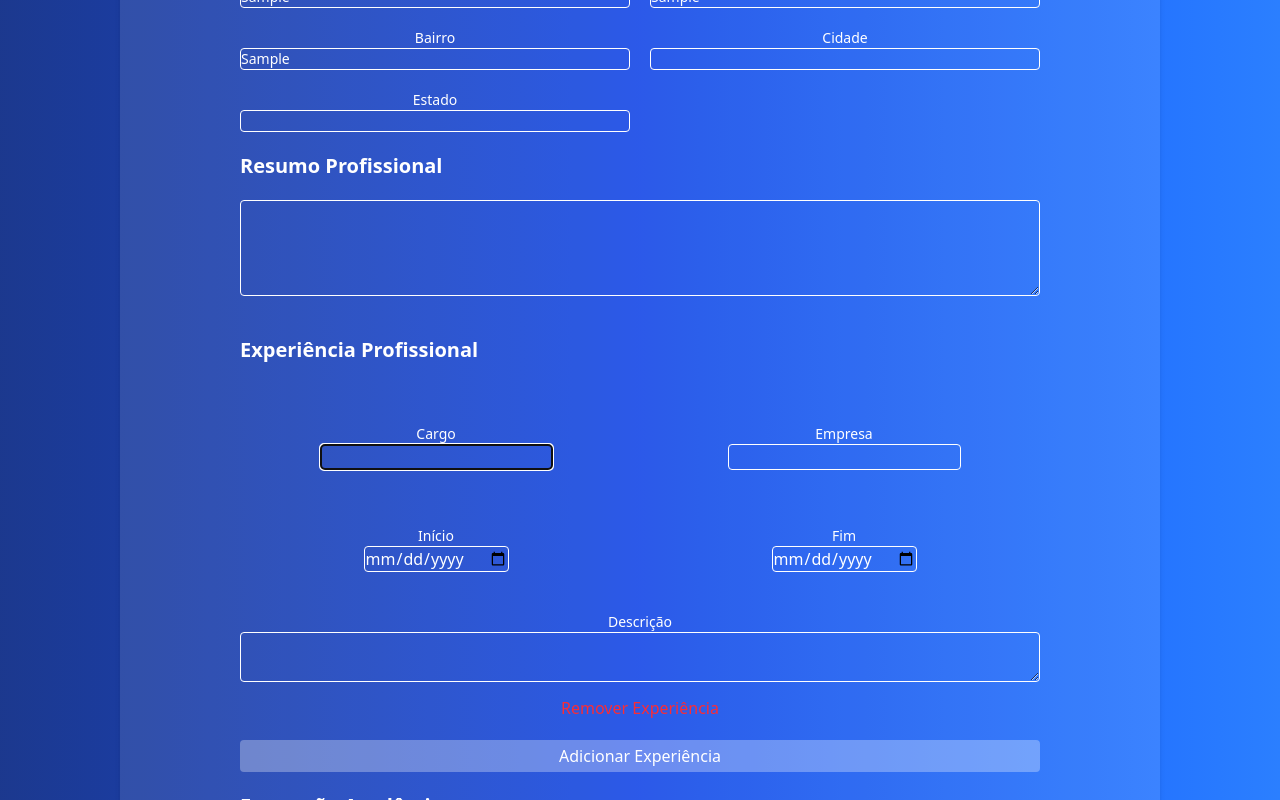
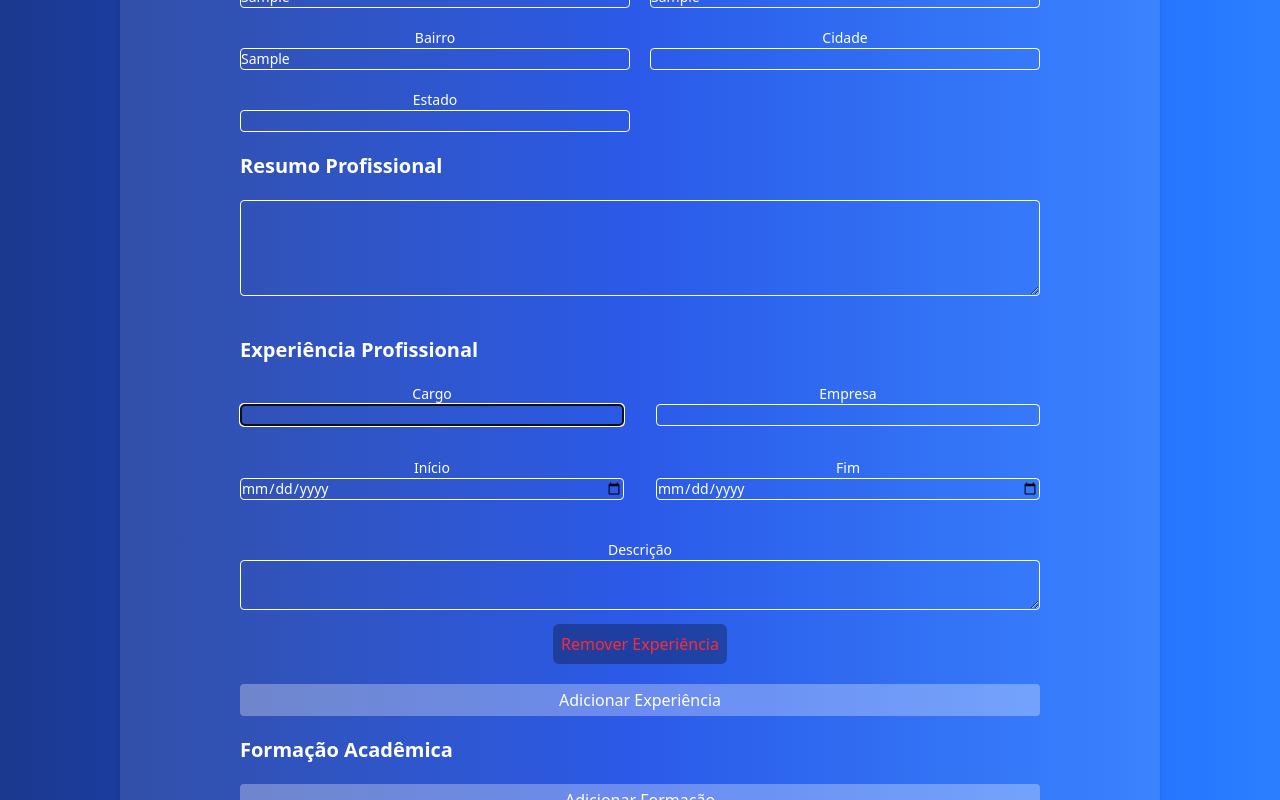
Before and after one commit to ReichertDouglas/ProjetoWEB-01, a React (Vite) app in the folder frontend/: page /criar-curriculo in a window 1280 px wide. Both pictures are taken after typing "Sample", "name@example.com", "Sample", "Sample", "Sample", "Sample" into the empty fields and a click on the button "Adicionar Experiência". Shown: the part 476-1276 px from the top of the page. Built offline with nearby package versions, Linux system fonts and the light colour scheme.

Commit message:
Forms fix

```diff
--- a/frontend/src/pages/formularioCurriculoPage.tsx
+++ b/frontend/src/pages/formularioCurriculoPage.tsx
@@ -194,38 +194,38 @@ export default function GerenciarCurriculoPage() {
         <h2 className="text-xl font-bold">Experiência Profissional</h2>
         {experienciaFields.map((item, index) => (
           <div key={item.id} className="text-center">
-            <div className="grid grid-cols-1 md:grid-cols-2 gap-4">
+            <div className="grid grid-cols-1 md:grid-cols-2 text-sm gap-8">
               <div>
-                <p className="text-sm mt-10"> Cargo </p>
+                <p> Cargo </p>
                 <input
                   {...register(`experiencias.${index}.cargo`)}
-                  className="border-1 rounded"
+                  className="border-1 rounded w-full"
                 />
               </div>
 
               <div>
-                <p className="text-sm mt-10"> Empresa </p>
+                <p> Empresa </p>
                 <input
                   {...register(`experiencias.${index}.empresa`)}
-                  className="border-1 rounded"
+                  className="border-1 rounded w-full"
                 />
               </div>
 
               <div>
-                <p className="text-sm mt-10"> Início </p>
+                <p> Início </p>
                 <input
                   type="date"
                   {...register(`experiencias.${index}.inicio`)}
-                  className="border-1 rounded"
+                  className="border-1 rounded w-full"
                 />
               </div>
 
               <div>
-                <p className="text-sm mt-10"> Fim </p>
+                <p> Fim </p>
                 <input
                   type="date"
                   {...register(`experiencias.${index}.fim`)}
-                  className="border-1 rounded"
+                  className="border-1 rounded w-full"
                 />
               </div>
             </div>
@@ -241,7 +241,7 @@ export default function GerenciarCurriculoPage() {
             <button
               type="button"
               onClick={() => removeExperiencia(index)}
-              className="text-red-500 mt-2"
+              className="text-red-500 mt-2 bg-black/30 p-2 rounded-md"
             >
               Remover Experiência
             </button>
@@ -265,36 +265,35 @@ export default function GerenciarCurriculoPage() {
 
         <h2 className="text-xl font-bold">Formação Acadêmica</h2>
         {formacaoFields.map((item, index) => (
-          <div
-            key={item.id}
-            className="grid grid-cols-1 md:grid-cols-3 gap-4 text-center"
-          >
+          <div key={item.id} className="text-center text-sm">
+            <div className="grid grid-cols-1 md:grid-cols-3 gap-8 text-center text-sm">
               <div>
-              <p className="text-sm mt-10"> Curso </p>
+                <p> Curso </p>
                 <input
                   {...register(`formacoes.${index}.curso`)}
                 className="border-1 rounded"
                 />
               </div>
               <div>
-              <p className="text-sm mt-10"> Instituição </p>
+                <p> Instituição </p>
                 <input
                   {...register(`formacoes.${index}.instituicao`)}
                 className="border-1 rounded"
                 />
               </div>
               <div>
-              <p className="text-sm mt-10"> Ano de Conclusão </p>
+                <p> Ano de Conclusão </p>
                 <input
                   type="text"
                   {...register(`formacoes.${index}.anoConclusao`)}
                 className="border-1 rounded"
                 />
               </div>
+            </div>
             <button
               type="button"
               onClick={() => removeFormacao(index)}
-              className="text-red-500"
+              className="text-red-500 mt-4 bg-black/30 p-2 rounded-md"
             >
               Remover Formação
             </button>
@@ -314,32 +313,34 @@ export default function GerenciarCurriculoPage() {
         {idiomaFields.map((item, index) => (
           <div
             key={item.id}
-            className="grid grid-cols-1 md:grid-cols-2 gap-4 text-center"
+            className="text-center text-sm"
           >
+            <div className="grid grid-cols-1 md:grid-cols-2 gap-8 text-center text-sm">
               <div>
-              <p className="text-sm mt-10"> Idioma </p>
+                <p> Idioma </p>
                 <input
                   {...register(`idiomas.${index}.idioma`)}
-                className="border-1 rounded"
+                className="border-1 rounded w-full"
                 />
               </div>
               <div>
-              <p className="text-sm mt-10"> Nível </p>
+                <p> Nível </p>
                 <select
                   {...register(`idiomas.${index}.nivel`)}
-                className="border-1 rounded"
+                  className="border-1 rounded w-full select-auto"
                 >
-                <option value="">Selecione o nível</option>
+                  <option selected>Selecione o nível</option>
                   <option value="BASICO">Básico</option>
                   <option value="INTERMEDIARIO">Intermediário</option>
                   <option value="AVANCADO">Avançado</option>
                   <option value="FLUENTE">Fluente</option>
                 </select>
               </div>
+            </div>
             <button
               type="button"
               onClick={() => removeIdioma(index)}
-              className="text-red-500"
+              className="text-red-500 mt-4 bg-black/30 p-2 rounded-md"
             >
               Remover Idioma
             </button>
```
Lines whose indentation alone changed are shown as unchanged.
